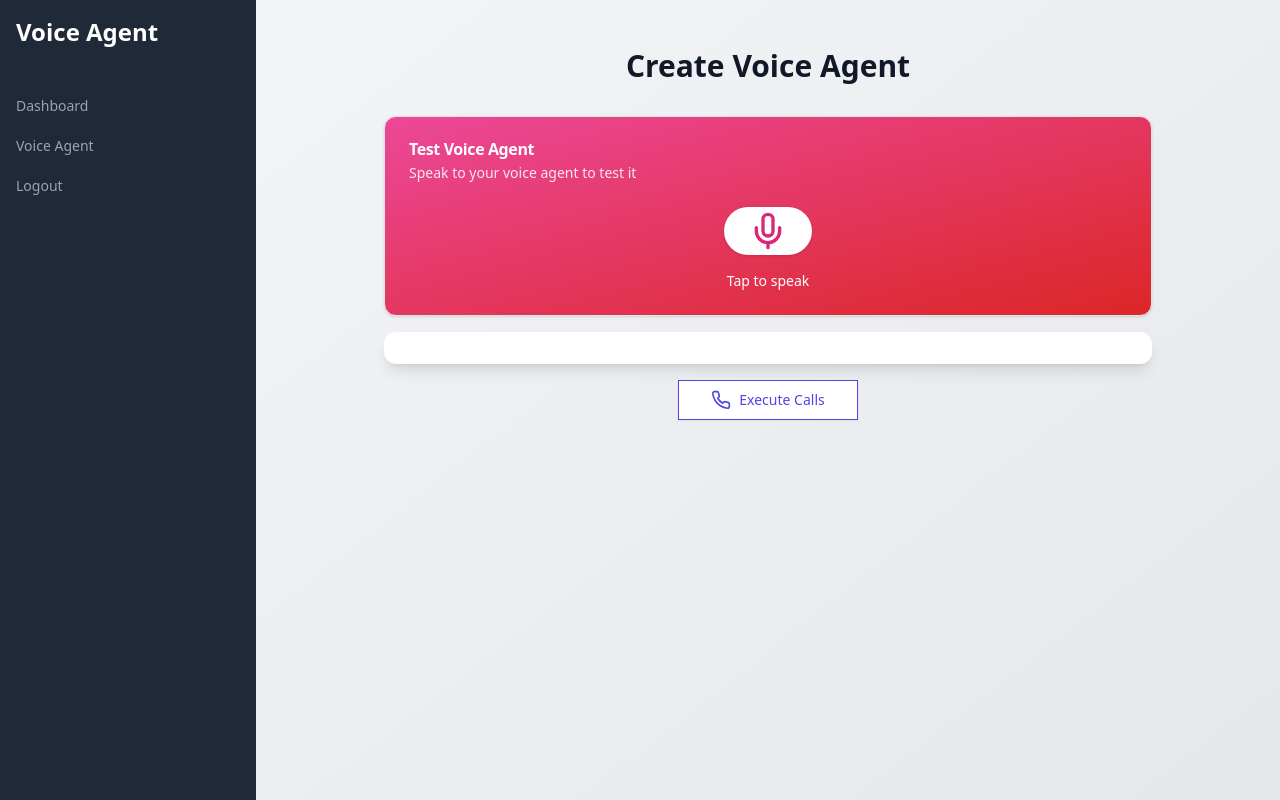
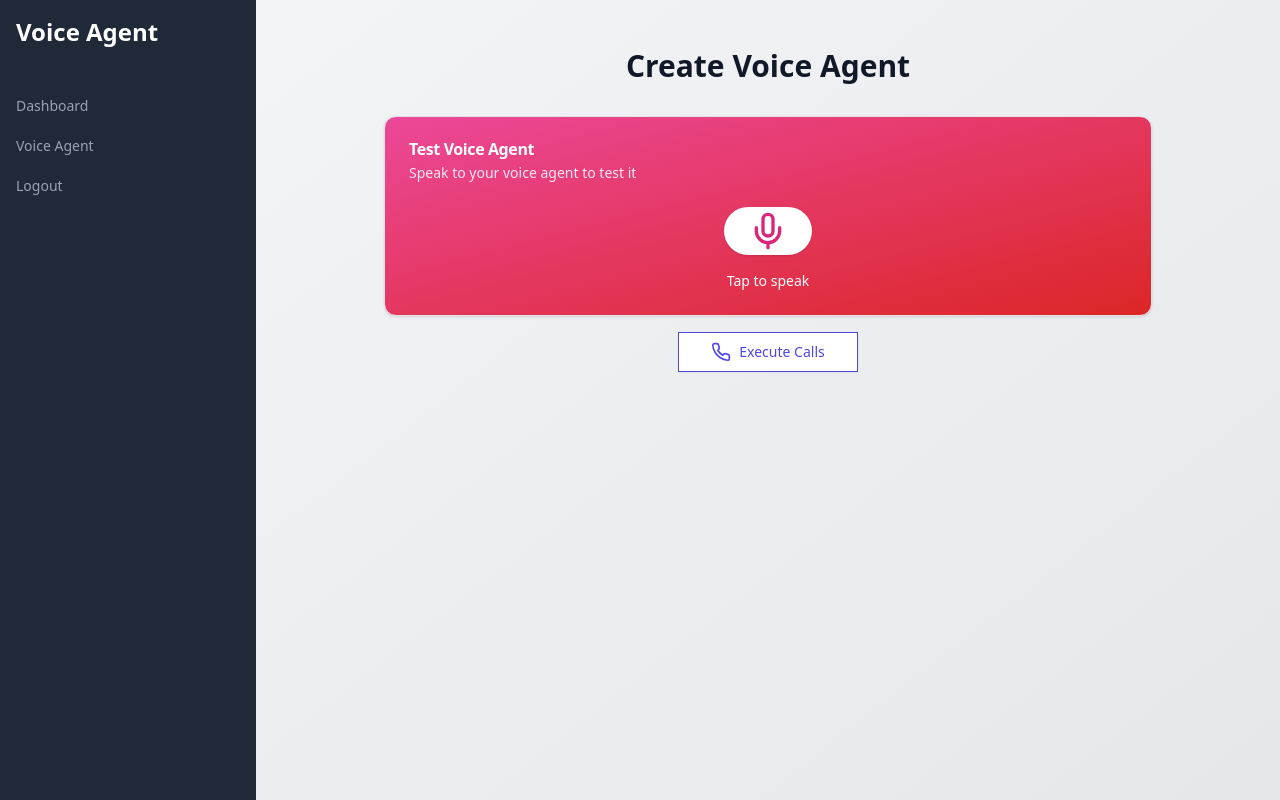
Before and after one commit to UniversalMachina/spanishfrontendcurrent, a React (Vite) app: page /voice-agent in a window 1280 px wide. Built offline with nearby package versions, Linux system fonts and the light colour scheme; sample sign-in values are in the browser's storage.

Commit message:
removed chatbox

```diff
--- a/src/components/createagent/TestVoiceAgent.tsx
+++ b/src/components/createagent/TestVoiceAgent.tsx
@@ -201,9 +201,7 @@ export function TestVoiceAgent() {
           )}
         </CardContent>
       </Card>
-      <div className="mt-4">
-        <ChatBox messages={messages} />
-      </div>
+
       <div className="flex justify-center mt-4">
         <Button size="lg" variant="outline" className="bg-white text-indigo-600 border-indigo-600 hover:bg-indigo-100">
           <Phone className="mr-2 h-5 w-5" />
@@ -214,25 +212,3 @@ export function TestVoiceAgent() {
     </div>
   )
 }
-
-const ChatBox: React.FC<{ messages: Message[] }> = ({ messages }) => {
-  const chatBoxRef = useRef<HTMLDivElement | null>(null);
-
-  useEffect(() => {
-    if (chatBoxRef.current) {
-      chatBoxRef.current.scrollTop = chatBoxRef.current.scrollHeight;
-    }
-  }, [messages]);
-
-  return (
-    <div className="flex-1 overflow-y-auto p-4 space-y-4 bg-white rounded-xl shadow-lg max-h-[300px]" ref={chatBoxRef}>
-      {messages.map((message, index) => (
-        <div key={index} className={`flex items-start gap-3 ${message.sender === 'user' ? 'justify-end' : ''}`}>
-          <div className={`rounded-lg p-3 max-w-[75%] ${message.sender === 'user' ? 'bg-blue-500 text-white' : 'bg-gray-100 text-gray-800'}`}>
-            <p>{message.text}</p>
-          </div>
-        </div>
-      ))}
-    </div>
-  );
-};
```
